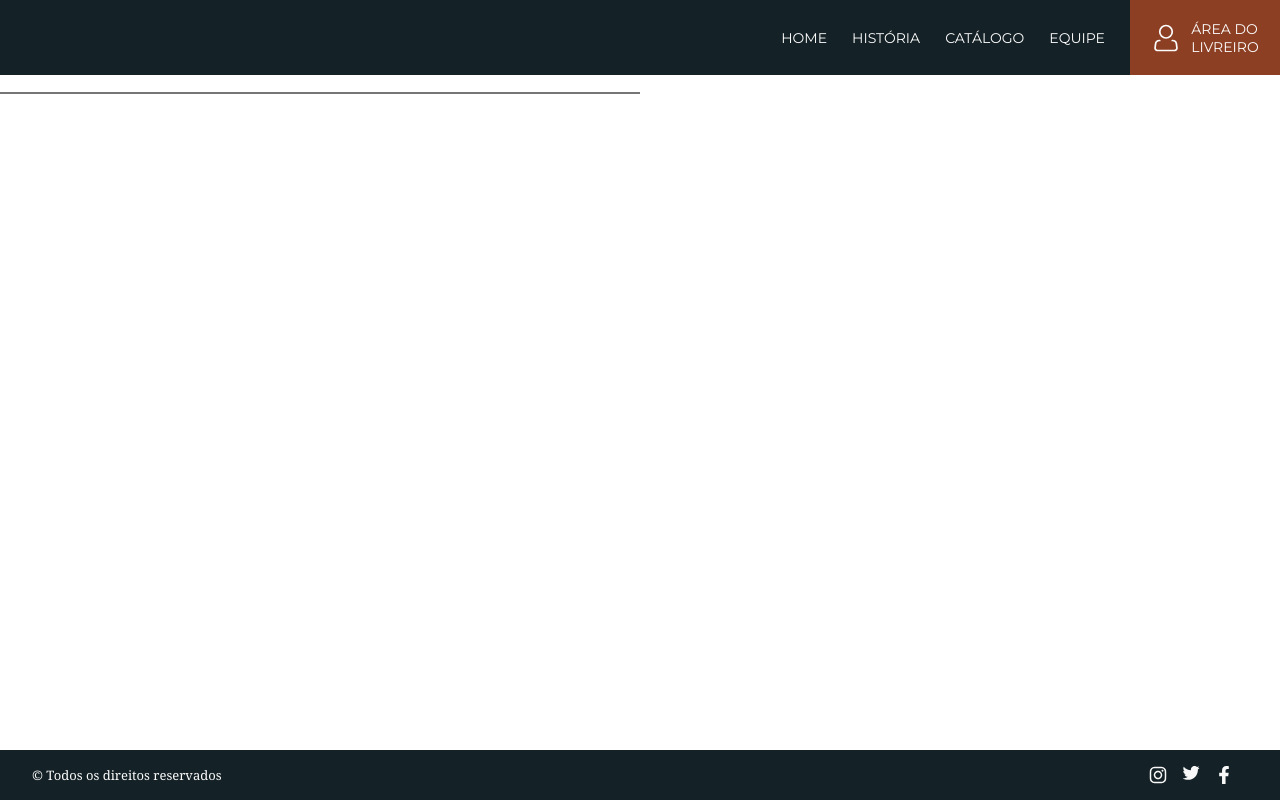
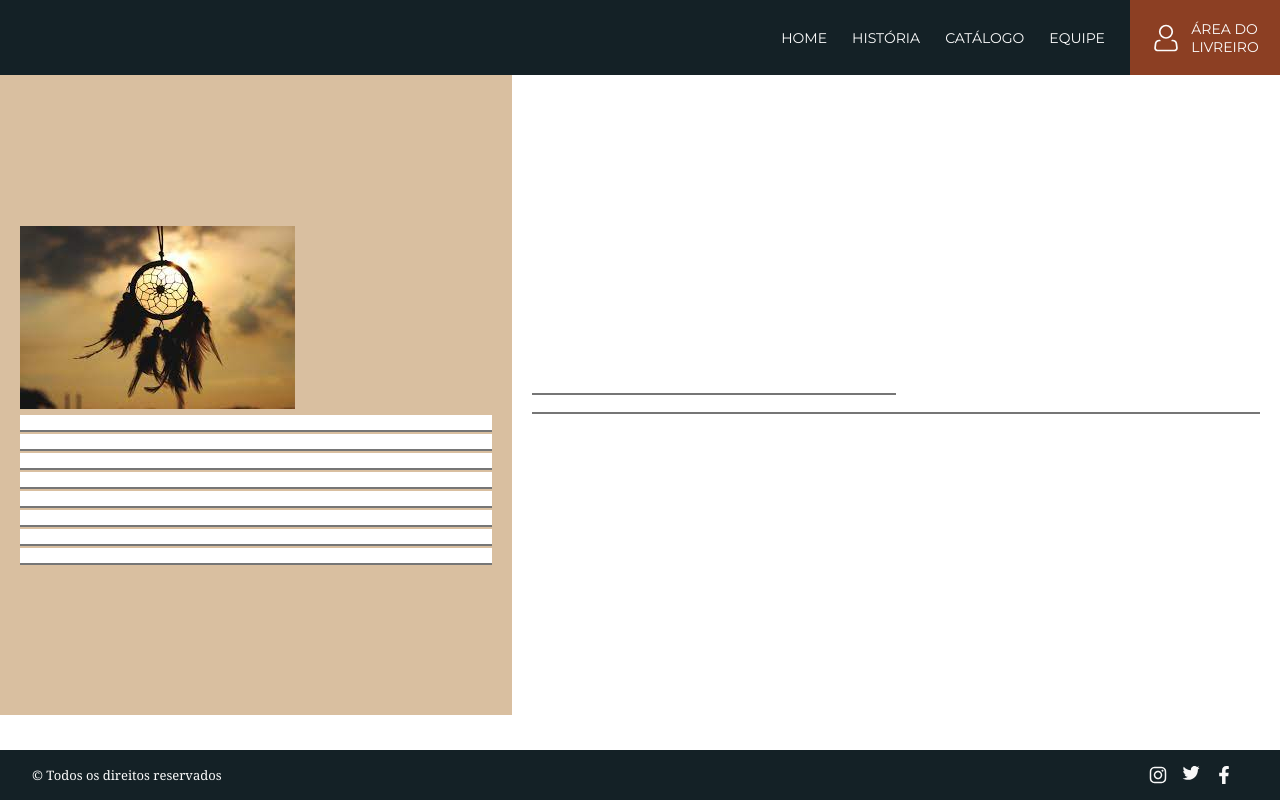
Before and after one commit to vanessacreis/bookstoreapp, a React (Create React App) app: page /editar in a window 1280 px wide. Built offline with nearby package versions, Linux system fonts and the light colour scheme.

Commit message:
importados todos o forms e alinhados na página

```diff
--- /dev/null
+++ b/src/Pages/EditarLivro/EditarLivro.js
@@ -0,0 +1,8 @@
+import styled from "styled-components";
+
+export const EditarLivro = styled.section`
+  width: 100%;
+  height: 80vh;
+  display: flex;
+  justify-content: space-between;
+`;
--- a/src/Pages/EditarLivro/EditarLivro.jsx
+++ b/src/Pages/EditarLivro/EditarLivro.jsx
@@ -1,15 +1,16 @@
 import React from "react";
 // import Header from "../../Components/Header.jsx";
 import Footer from "../../Components/Footer/Footer.jsx";
-import Input from "../../Components/Input/Input.jsx";
+import Formulario from "../../Components/Formulario/Formulario.jsx";
+import FormularioSecundario from "../../Components/FormularioSecundario/FormularioSecundario.jsx";
+import * as S from "./EditarLivro";
 
 export default function EditarLivro() {
   return (
-    <section>
-      <form action="">
-        <Input />
-      </form>
+    <S.EditarLivro>
+      <FormularioSecundario />
+      <Formulario />
       <Footer />
-    </section>
+    </S.EditarLivro>
   );
 }
```
